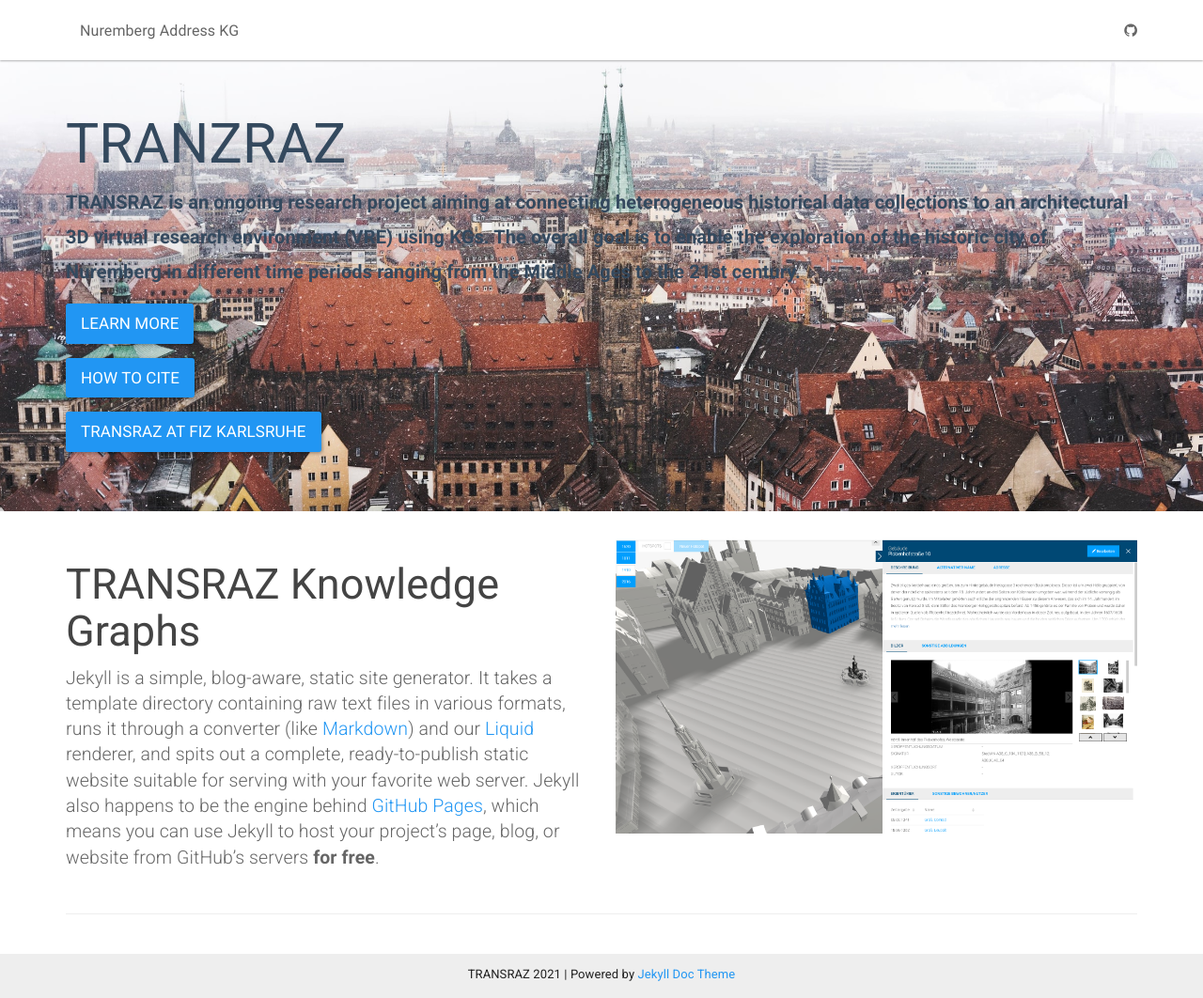
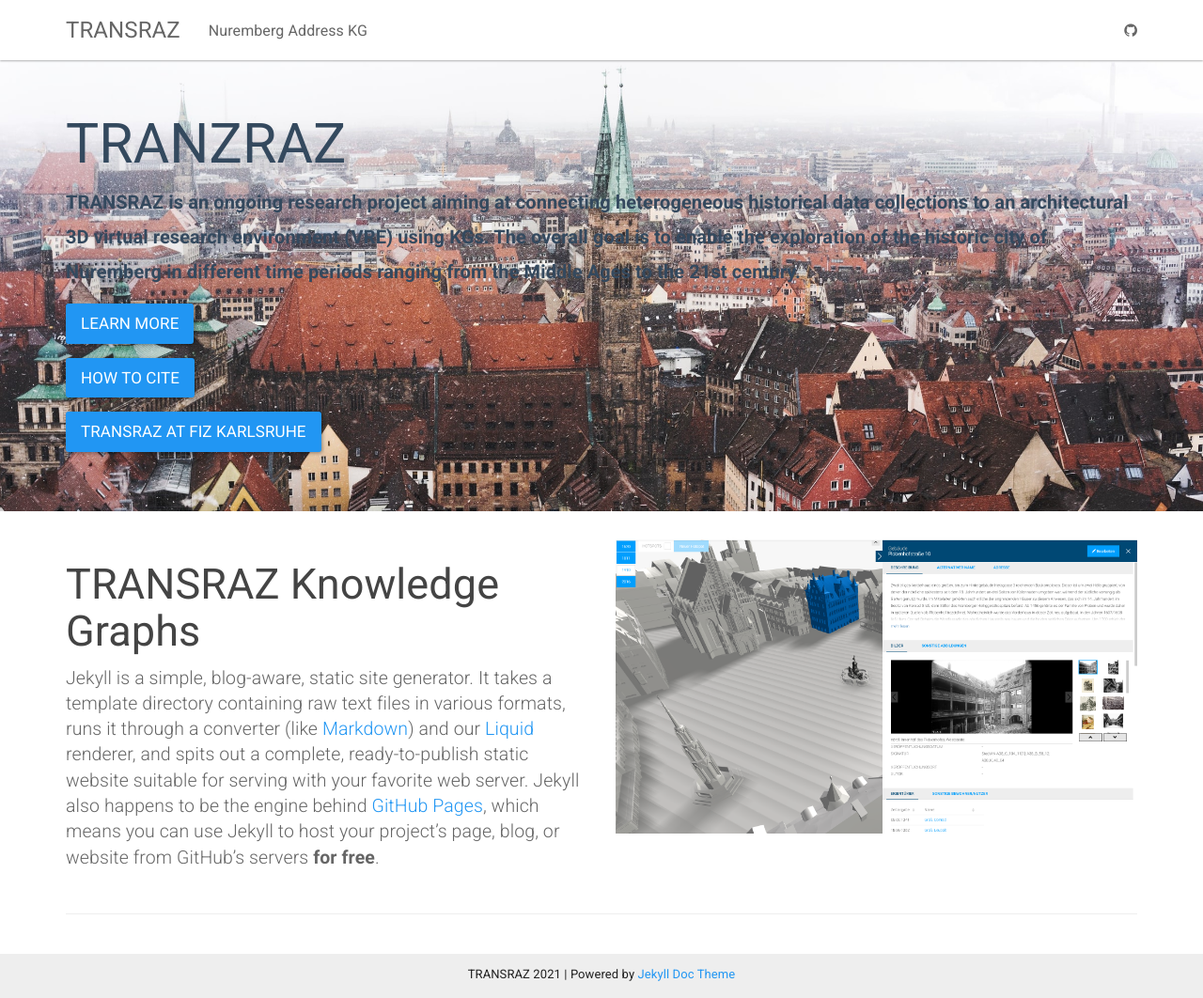
Before and after one commit to ISE-FIZKarlsruhe/Transraz, a Jekyll site: the page built from index.html, in a window 1280 px wide and 1062 px high. Shown: the whole window at 94% size. Built offline with Jekyll 4.4.1, drawn with Linux system fonts in a browser that asks for light colours.

Commit message:
remove logo and keep site title

```diff
--- a/_includes/topnav.html
+++ b/_includes/topnav.html
@@ -7,6 +7,9 @@
         <span class="icon-bar"></span>
         <span class="icon-bar"></span>
       </button>
+            <a class="navbar-brand" href="{{ site.baseurl }}/">
+                <span></span> {{ site.title }}
+            </a>
         </div>
         <div id="navbar" class="collapse navbar-collapse">
             <ul class="nav navbar-nav">
```
